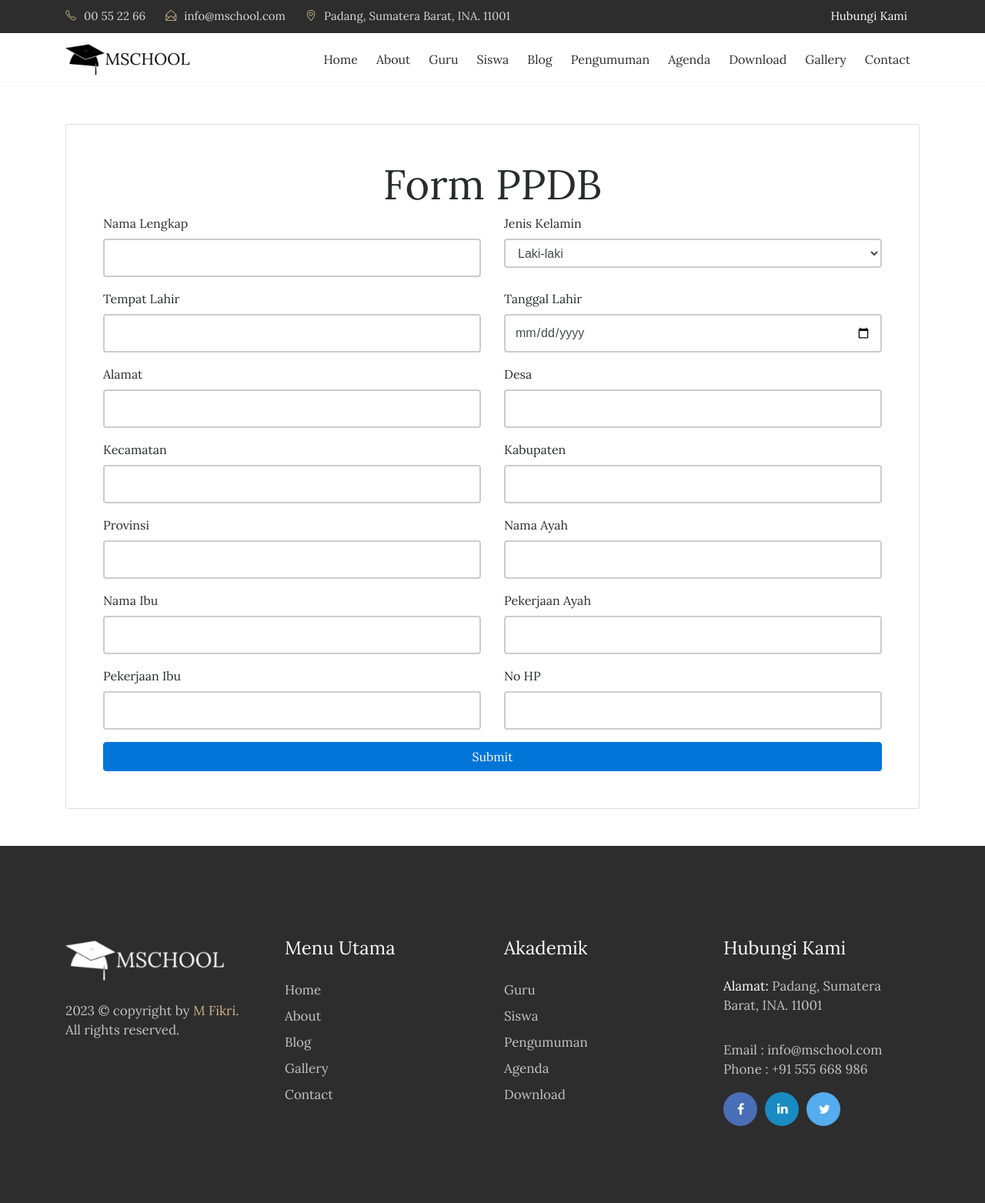
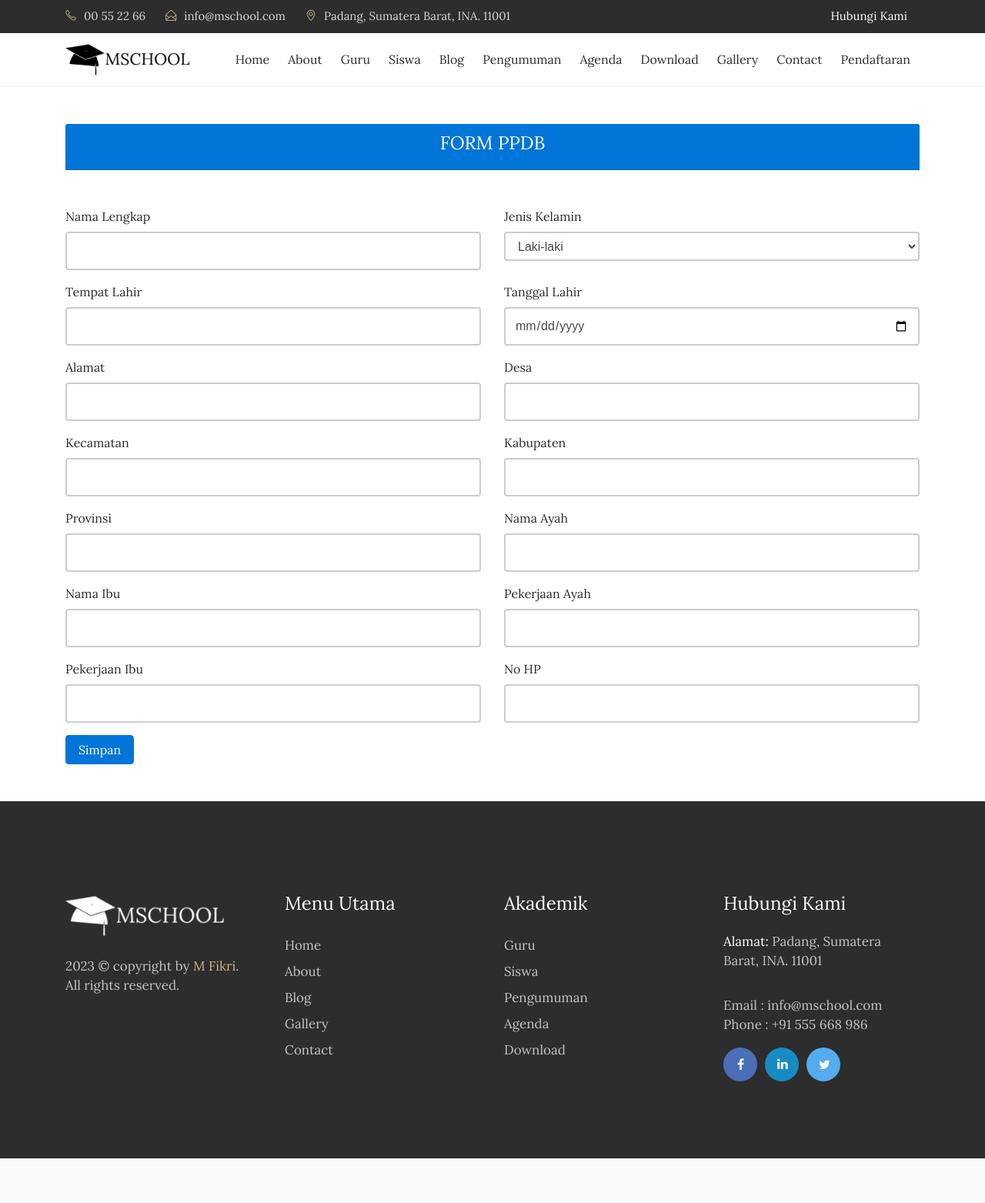
Before and after one commit to hamdanyuapi/mschool, a CodeIgniter app: page /mschool/ppdb in a window 1280 px wide. Shown: the whole page at 77% size. After the commit the page ends 1505 px from the top, so only its background shows below. Run offline with CodeIgniter, Linux system fonts and the light colour scheme.

Commit message:
add from mschool

```diff
--- a/application/views/depan/v_about.php
+++ b/application/views/depan/v_about.php
@@ -91,8 +91,11 @@
                                     <a class="nav-link" href="<?php echo site_url('galeri');?>">Gallery</a>
                                 </li>
                                 <li class="nav-item">
-                                  <a class="nav-link" href="<?php echo site_url('contact');?>">Pendaftaran</a>
+                                  <a class="nav-link" href="<?php echo site_url('contact');?>">Contact</a>
                                 </li>
+                                <li class="nav-item">
+                                <a class="nav-link" href="<?php echo site_url('ppdb');?>">Pendaftaran</a>
+                              </li>
                           </ul>
                     </div>
                   </nav>
--- a/application/views/depan/v_agenda.php
+++ b/application/views/depan/v_agenda.php
@@ -92,6 +92,9 @@
                               </li>
                               <li class="nav-item">
                                 <a class="nav-link" href="<?php echo site_url('contact');?>">Pendaftaran</a>
+                              </li>
+                              <li class="nav-item">
+                                <a class="nav-link" href="<?php echo site_url('ppdb');?>">Pendaftaran</a>
                               </li>
                         </ul>
                   </div>
--- a/application/views/depan/v_blog.php
+++ b/application/views/depan/v_blog.php
@@ -96,6 +96,9 @@
                               </li>
                               <li class="nav-item">
                                 <a class="nav-link" href="<?php echo site_url('contact');?>">Contact</a>
+                              </li>
+                              <li class="nav-item">
+                                <a class="nav-link" href="<?php echo site_url('ppdb');?>">Pendaftaran</a>
                               </li>
                         </ul>
                   </div>
--- a/application/views/depan/v_contact.php
+++ b/application/views/depan/v_contact.php
@@ -90,6 +90,9 @@
                               </li>
                               <li class="nav-item">
                                 <a class="nav-link" href="<?php echo site_url('contact');?>">Contact</a>
+                              </li>
+                              <li class="nav-item">
+                                <a class="nav-link" href="<?php echo site_url('ppdb');?>">Pendaftaran</a>
                               </li>
                         </ul>
                   </div>
--- a/application/views/depan/v_download.php
+++ b/application/views/depan/v_download.php
@@ -92,6 +92,9 @@
                               </li>
                               <li class="nav-item">
                                 <a class="nav-link" href="<?php echo site_url('contact');?>">Contact</a>
+                              </li>
+                              <li class="nav-item">
+                                <a class="nav-link" href="<?php echo site_url('ppdb');?>">Pendaftaran</a>
                               </li>
                         </ul>
                   </div>
--- a/application/views/depan/v_galeri.php
+++ b/application/views/depan/v_galeri.php
@@ -95,6 +95,9 @@
                               </li>
                               <li class="nav-item">
                                 <a class="nav-link" href="<?php echo site_url('contact');?>">Contact</a>
+                              </li>
+                              <li class="nav-item">
+                                <a class="nav-link" href="<?php echo site_url('ppdb');?>">Pendaftaran</a>
                               </li>
                         </ul>
                   </div>
--- a/application/views/depan/v_guru.php
+++ b/application/views/depan/v_guru.php
@@ -92,6 +92,9 @@
                               </li>
                               <li class="nav-item">
                                 <a class="nav-link" href="<?php echo site_url('contact');?>">Contact</a>
+                              </li>
+                              <li class="nav-item">
+                                <a class="nav-link" href="<?php echo site_url('ppdb');?>">Pendaftaran</a>
                               </li>
                         </ul>
                   </div>
--- a/application/views/depan/v_home.php
+++ b/application/views/depan/v_home.php
@@ -97,8 +97,12 @@
                                     <a class="nav-link" href="<?php echo site_url('galeri');?>">Gallery</a>
                                 </li>
                                 <li class="nav-item">
-                                  <a class="nav-link" href="<?php echo site_url('contact');?>">Pendaftaran</a>
+                                    <a class="nav-link" href="<?php echo site_url('contact');?>">Contact</a>
                                 </li>
+                                <li class="nav-item">
+                                  <a class="nav-link" href="<?php echo site_url('ppdb');?>">Pendaftaran</a>
+                                </li>
+
                              </ul>
                         </div>
                     </nav>
--- a/application/views/depan/v_pengumuman.php
+++ b/application/views/depan/v_pengumuman.php
@@ -92,6 +92,9 @@
                               </li>
                               <li class="nav-item">
                                 <a class="nav-link" href="<?php echo site_url('contact');?>">Contact</a>
+                              </li>
+                              <li class="nav-item">
+                                <a class="nav-link" href="<?php echo site_url('ppdb');?>">Pendaftaran</a>
                               </li>
                         </ul>
                   </div>
--- a/application/views/depan/v_ppdb.php
+++ b/application/views/depan/v_ppdb.php
@@ -93,6 +93,9 @@
                               <li class="nav-item">
                                 <a class="nav-link" href="<?php echo site_url('contact');?>">Contact</a>
                               </li>
+                              <li class="nav-item">
+                                <a class="nav-link" href="<?php echo site_url('ppdb');?>">Pendaftaran</a>
+                              </li>
                         </ul>
                   </div>
                 </nav>
@@ -107,10 +110,11 @@
 <body>
 <div class="container mt-5 mb-5">
     <form method="post" action="<?php echo base_url().'ppdb/simpan_ppdb'?>">
-        <div class="card p-5">
-            <div>
-                <h1 class="text-center">Form PPDB</h1>
-            </div>
+
+        <div class="card-header bg-primary text-white text-center">
+            <h3>FORM PPDB</h3>
+        </div>
+        <div class="mt-5">
         <div class="row">
             <div class="col-lg-6">
                 <div class="mb-3">
@@ -201,7 +205,7 @@
             </div>
         </div>
 
-        <button type="submit" class="btn btn-primary">Submit</button>
+        <button type="submit" class="btn btn-primary">Simpan</button>
 
         </div>
 
--- a/application/views/depan/v_siswa.php
+++ b/application/views/depan/v_siswa.php
@@ -92,6 +92,9 @@
                               </li>
                               <li class="nav-item">
                                 <a class="nav-link" href="<?php echo site_url('contact');?>">Contact</a>
+                              </li>
+                              <li class="nav-item">
+                                <a class="nav-link" href="<?php echo site_url('ppdb');?>">Pendaftaran</a>
                               </li>
                         </ul>
                   </div>
```
Also changed, not shown: assets/images/08086eb1c90e7c688bf6280a264bca9e.jpg (added).
